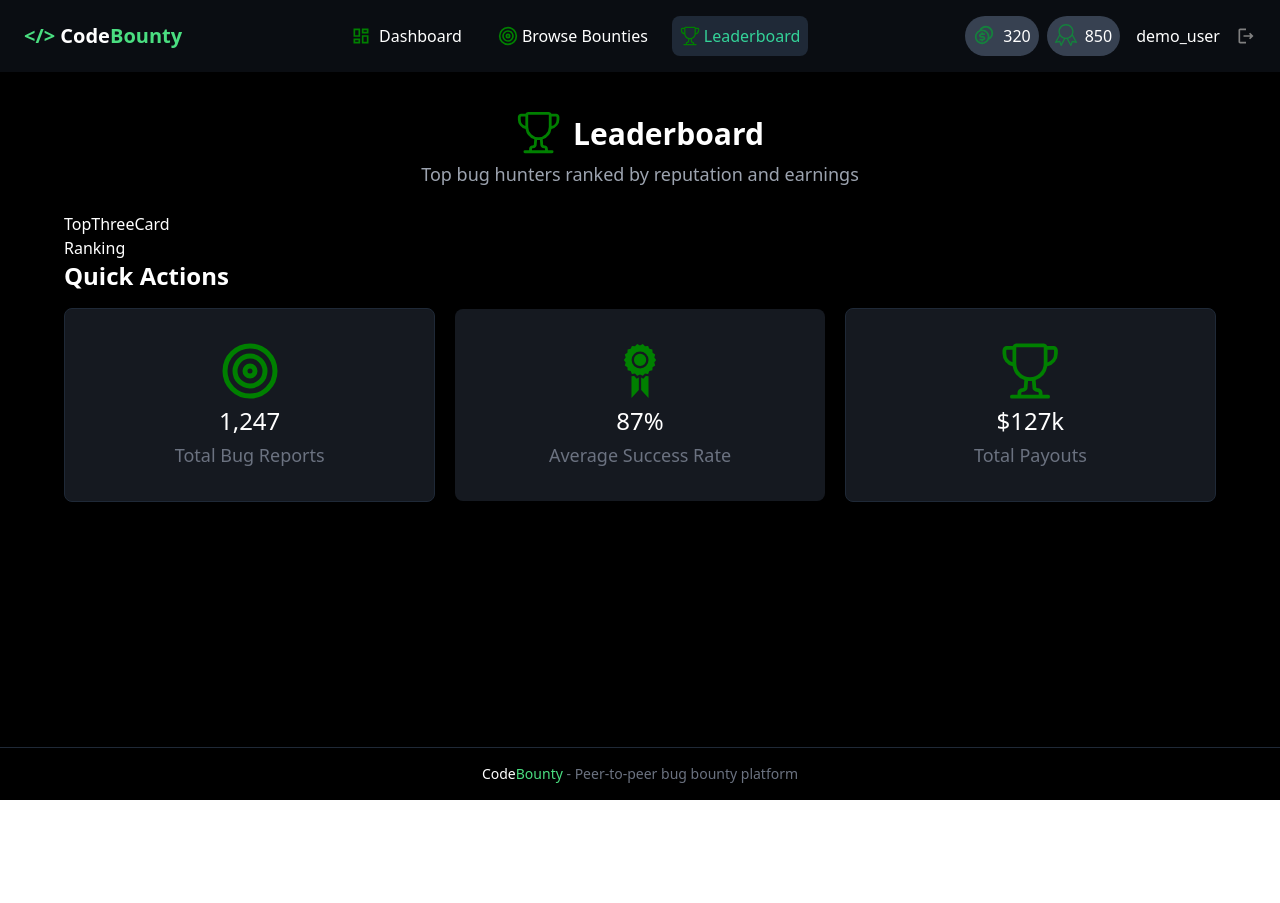
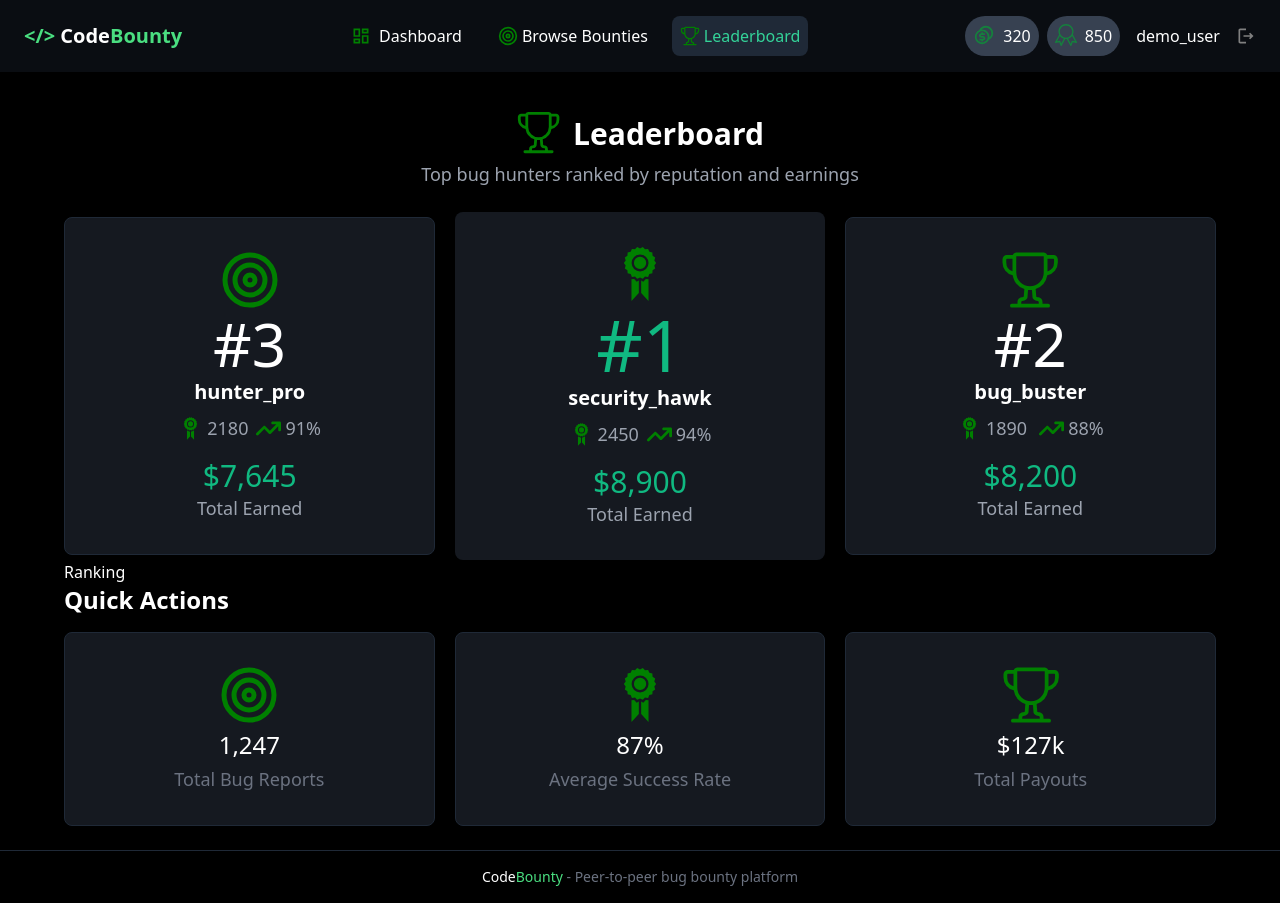
Before and after one commit to arthsaAr/CodeBounty, a React (Vite) app in the folder frontend/: page /dashboard-owner in a window 1280 px wide. Both pictures are taken after a click on the element "Leaderboard". Before the commit the page ends 800 px from the top, so only its background shows below. Built offline with nearby package versions, Linux system fonts and the light colour scheme.

Commit message:
Adding top three card with required texts & details
avatars to be implemented

```diff
--- a/frontend/src/components/leaderboard/Topthree.tsx
+++ b/frontend/src/components/leaderboard/Header.tsx
@@ -1,7 +1,7 @@
 import React from 'react'
 import { GoTrophy } from 'react-icons/go'
 
-const Topthree = () => {
+const Header = () => {
   return (
     <div>
         <div className='flex flex-col items-center'>
@@ -16,4 +16,4 @@ const Topthree = () => {
   )
 }
 
-export default Topthree
+export default Header
--- a/frontend/src/components/leaderboard/SummaryCard.tsx
+++ b/frontend/src/components/leaderboard/SummaryCard.tsx
@@ -17,7 +17,7 @@ const SummaryCard = () => {
             </div>
 
             <div
-                className='flex-1 flex flex-col gap-1 items-center justify-center text-centerborder border-gray-800 bg-[#151920] hover:border-emerald-700 rounded-lg p-8 '>
+                className='flex-1 flex flex-col gap-1 items-center justify-center text-center border border-gray-800 bg-[#151920] hover:border-emerald-700 rounded-lg p-8 '>
                 <GiAchievement color="green" size={60} />
                 <h2 className='text-2xl'>87%</h2>
                 <h3 className='text-lg text-gray-500'>Average Success Rate</h3>
--- a/frontend/src/components/leaderboard/TopThreeCard.tsx
+++ b/frontend/src/components/leaderboard/TopThreeCard.tsx
@@ -1,8 +1,86 @@
 import React from 'react'
+import { FiTarget } from 'react-icons/fi'
+import { GiAchievement } from 'react-icons/gi'
+import { GoTrophy } from 'react-icons/go'
+import { FaArrowTrendUp } from "react-icons/fa6";
 
 const TopThreeCard = () => {
   return (
-    <div>TopThreeCard</div>
+     <div className='flex flex-row gap-5 items-center'>
+        <div
+            className='flex-1 flex flex-col gap-1 items-center justify-center text-center border border-gray-800 bg-[#151920] hover:border-emerald-700 rounded-lg p-8 '>
+            <FiTarget color="green" size={60}/>
+            <h2 className='text-6xl'>#3</h2>
+            <h3 className='text-xl font-semibold text-white'>hunter_pro</h3>
+
+
+          <div className='flex flex-row gap-2 mt-1'>
+            <div className='flex flex-row gap-1 items-center'>
+              <GiAchievement color="green" size={25} />
+              <h2 className='text-gray-400 text-lg'>2180</h2>
+            </div>
+
+            <div className='flex flex-row gap-1 items-center'>
+              <FaArrowTrendUp  color="green" size={25} />
+              <h2 className='text-gray-400 text-lg'>91%</h2>
+            </div>
+          </div>
+
+          <div className='flex flex-col items-center mt-3'>
+            <h2 className='text-3xl text-emerald-500'>$7,645</h2>
+            <h3 className='text-lg text-gray-400'>Total Earned</h3>
+          </div>
+        </div>
+
+        <div
+            className='flex-1 flex flex-col gap-1 items-center justify-center text-centerborder border-gray-800 bg-[#151920] hover:border-emerald-700 rounded-lg p-8 '>
+            <GiAchievement color="green" size={60} />
+            <h2 className='text-7xl text-emerald-500'>#1</h2>
+            <h3 className='text-xl text-white font-semibold'>security_hawk</h3>
+
+            <div className='flex flex-row gap-2 mt-1'>
+              <div className='flex flex-row gap-1 items-center'>
+                <GiAchievement color="green" size={25} />
+                <h2 className='text-gray-400 text-lg'>2450</h2>
+              </div>
+
+              <div className='flex flex-row gap-1 items-center'>
+                <FaArrowTrendUp  color="green" size={25} />
+                <h2 className='text-gray-400 text-lg'>94%</h2>
+              </div>
+
+            </div>
+
+            <div className='flex flex-col items-center mt-3'>
+              <h2 className='text-3xl text-emerald-500'>$8,900</h2>
+              <h3 className='text-lg text-gray-400'>Total Earned</h3>
+            </div>
+        </div>
+
+        <div
+            className='flex-1 flex flex-col gap-1 items-center justify-center text-center border border-gray-800 bg-[#151920] hover:border-emerald-700 rounded-lg p-8 '>
+            <GoTrophy color="green" size={60} />
+            <h2 className='text-6xl'>#2</h2>
+            <h3 className='text-xl text-white font-semibold'>bug_buster</h3>
+
+            <div className='flex flex-row gap-3 mt-1'>
+              <div className='flex flex-row gap-1 items-center'>
+                <GiAchievement color="green" size={25} />
+                <h2 className='text-gray-400 text-lg'>1890</h2>
+              </div>
+
+              <div className='flex flex-row gap-1 items-center'>
+                <FaArrowTrendUp  color="green" size={25} />
+                <h2 className='text-gray-400 text-lg'>88%</h2>
+              </div>
+            </div>
+
+            <div className='flex flex-col items-center mt-3'>
+              <h2 className='text-3xl text-emerald-500'>$8,200</h2>
+              <h3 className='text-lg text-gray-400'>Total Earned</h3>
+            </div>
+        </div>
+    </div>
   )
 }
 
--- a/frontend/src/pages/OwnerDashboard.tsx
+++ b/frontend/src/pages/OwnerDashboard.tsx
@@ -4,7 +4,7 @@ import axios from "axios";
 import Navbar from "../components/Navbar";
 import Quickstat from "../components/dashboard/Quickstat";
 import Browserheader from "../components/browser/Browserheader";
-import TopThree from "../components/leaderboard/Topthree";
+import Header from "../components/leaderboard/Header";
 import RecentBounties from "../components/dashboard/RecentBounties";
 import Submissions from "../components/dashboard/Submissions";
 import Quickactions from "../components/dashboard/Quickactions";
@@ -67,7 +67,7 @@ export default function OwnerDashboard() {
 
         {activePage === "leaderboard" && (
           <>
-            <TopThree />
+            <Header />
             <TopThreeCard />
             <Ranking />
             <SummaryCard />
```
